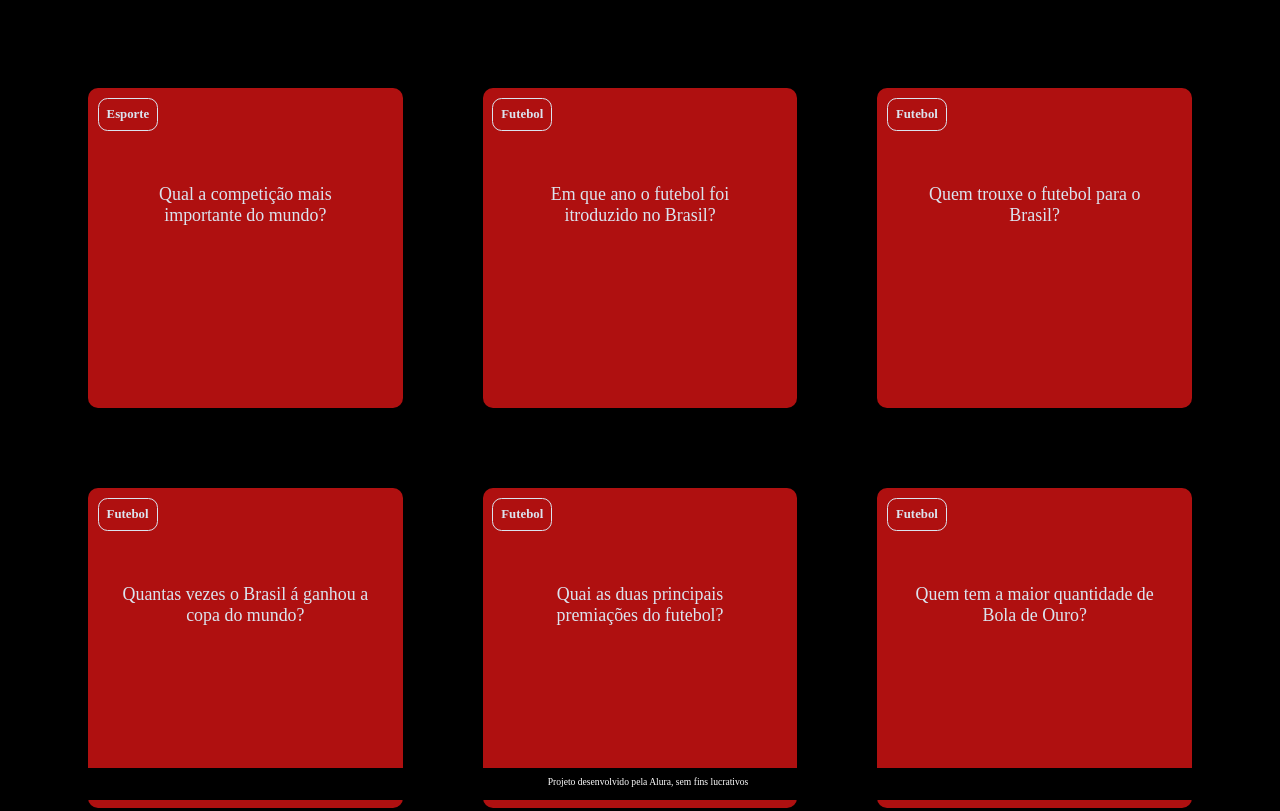
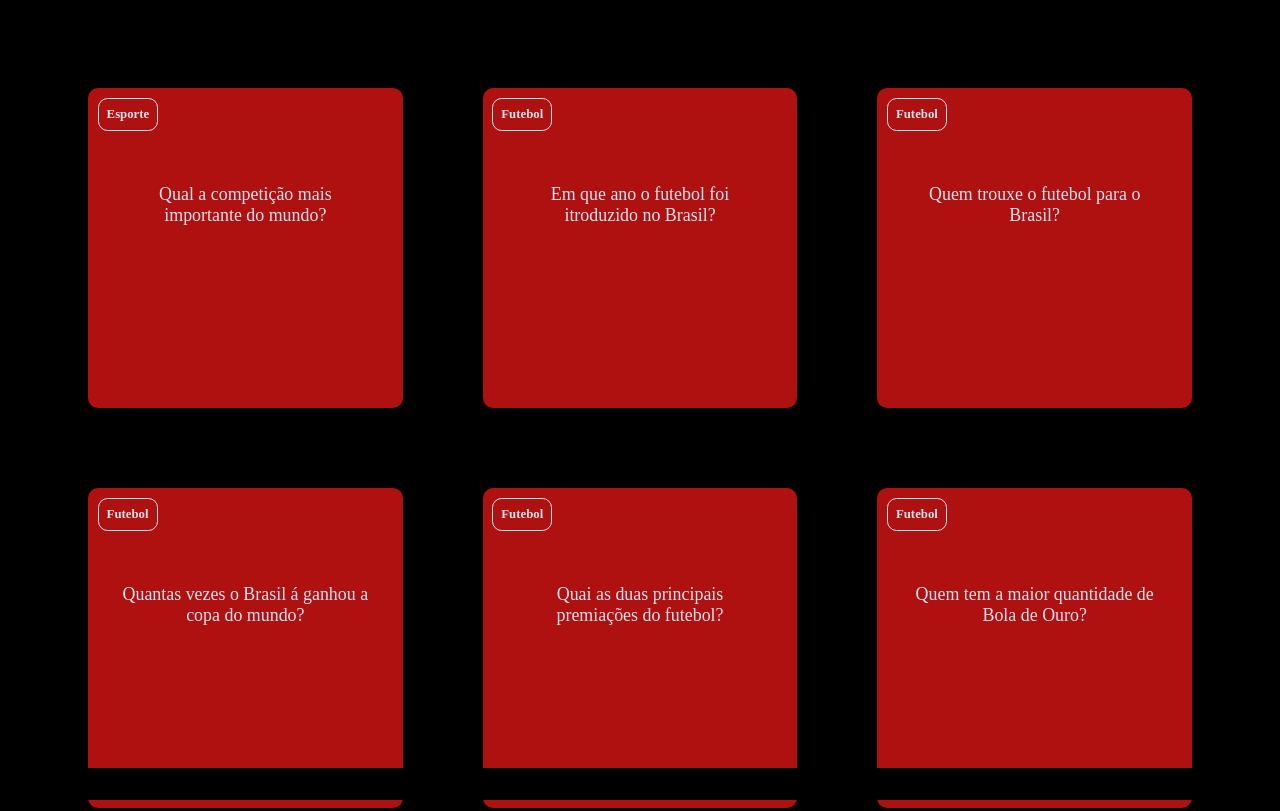
Before and after one commit to Piter0055/flashcard_Pedro, a plain HTML site: page index.html in a window 1280 px wide. Shown: the top 811 px of the page. Drawn offline with Linux system fonts and the light colour scheme.

Commit message:
Update index.html

```diff
--- a/index.html
+++ b/index.html
@@ -23,7 +23,7 @@
         </section>
     </main>
     <footer>
-        <p>Projeto desenvolvido pela Alura, sem fins lucrativos</p>
+        <p></p>
     </footer>
     <script src="app.js"></script>
     <script src="perguntas.js"></script>
```
